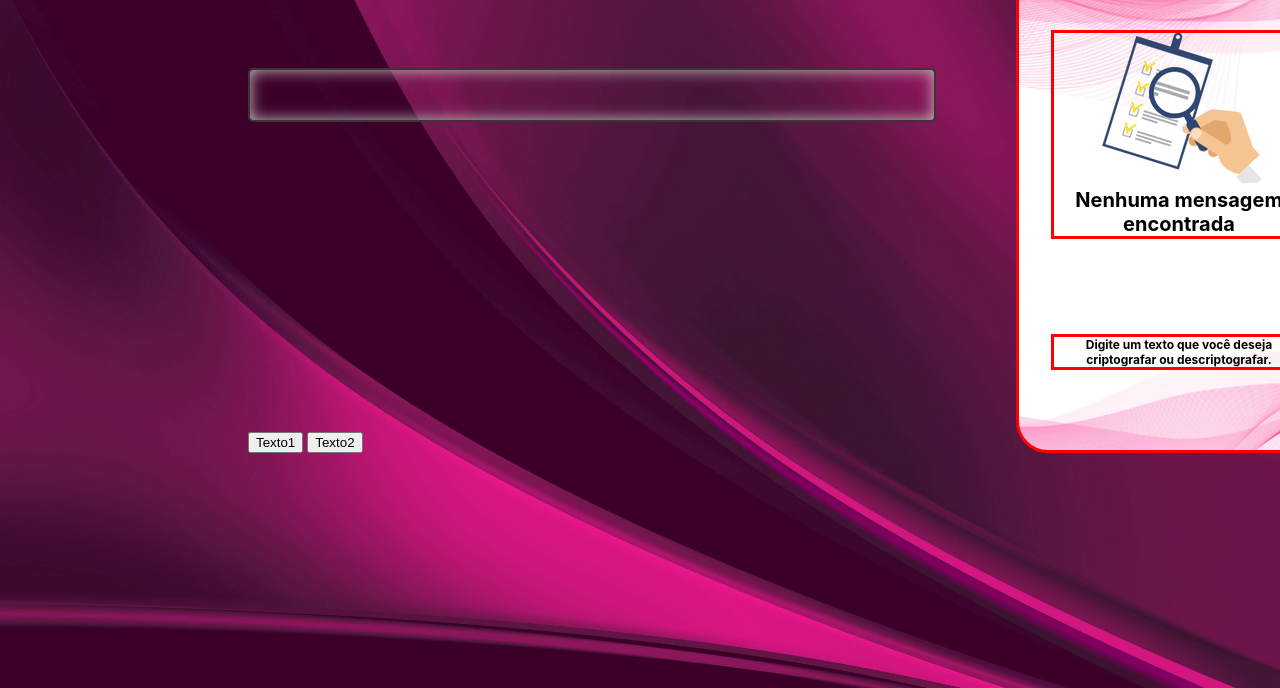
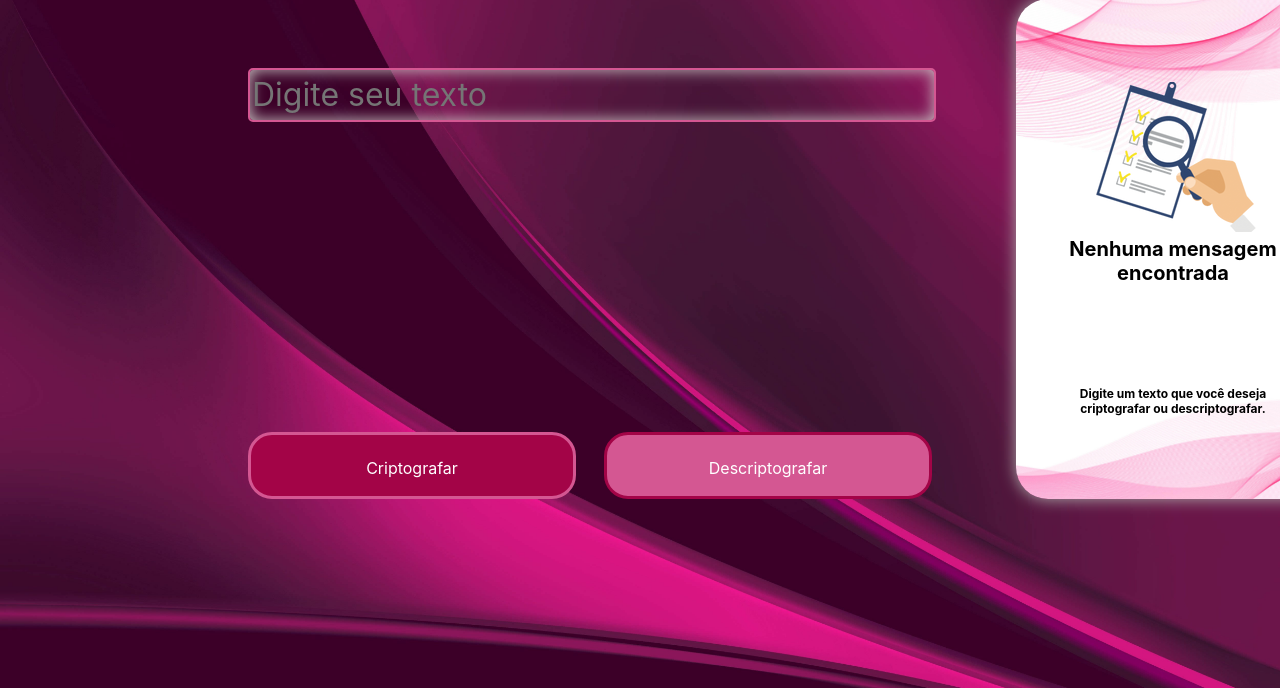
Before and after one commit to martinsdouglasm/decodificador_texto, a plain HTML site: page index.html in a window 1280 px wide. Shown: the part 112-800 px from the top of the page. Drawn offline with Linux system fonts and the light colour scheme.

Commit message:
ajustes estlios

```diff
--- a/index.html
+++ b/index.html
@@ -13,9 +13,9 @@
             <img id="logo" src="image/Vector.png" alt=" Logo Alura">
         </div>
 
-        <input>
-        <button id="button1">Texto1</button>
-        <button>Texto2</button>
+        <input type="text" placeholder="Digite seu texto">
+        <button id="button1">Criptografar</button>
+        <button>Descriptografar</button>
     </div>
     <section>
 
--- a/style.css
+++ b/style.css
@@ -24,9 +24,8 @@ input {
     width: 680px;
     height: 48px;
     background: transparent ;
-    border: rgb(56, 55, 55) solid 2px;
+    border:rgb(212, 87, 146) solid 2px;
     border-radius: 5px;
-    abox-shadow:  inset 0 0 15px rgb(201, 195, 195);
     box-shadow: inset 0 0 15px rgb(201, 195, 195);
 
     font-family: 'Inter';
@@ -37,15 +36,36 @@ input {
     color: #fff;
 }
 
+button {
+    width: 328px;
+    height: 67px;
+    background: #0A3871;
+    border-radius: 24px;
+    padding: 24px;
+    gap: 8px;
+    font-family: 'Inter';
+    font-style: normal;
+    font-weight: 400;
+    font-size: 16px;
+    line-height: 19px;
+    text-align: center;
+    color: #FFFFFF;
+    border: solid 3px rgb(163, 4, 71);
+    background-color: rgb(212, 87, 146);
+}
+
 #button1 {
     margin-left: 240px;
     margin-top: 310px;
     margin-bottom: 72px;
+    margin-right: 24px;
     align-items: flex-end;
+    border: solid 3px rgb(212, 87, 146);
+    background-color: rgb(163, 4, 71);
 }
 
 section {
-    border: red solid;
+    box-shadow: 0 0 1em rgb(173, 173, 170);
     background-image: url(image/R18.jpg);
     -webkit-background-size: cover;
     -o-background-size: cover;
@@ -68,7 +88,6 @@ section h1 {
     font-style: normal;
     font-size: 20px;
     font-weight: 700;
-    border: red solid;
     margin: 32px;
     margin-bottom: 0px;
     text-align: center;
@@ -78,7 +97,6 @@ section h2 {
     font-family: 'Inter';
     font-style: normal;
     font-size: 12px;
-    border: red solid;
     margin: 32px;
     margin-top: 0px;
     text-align: center;
```
